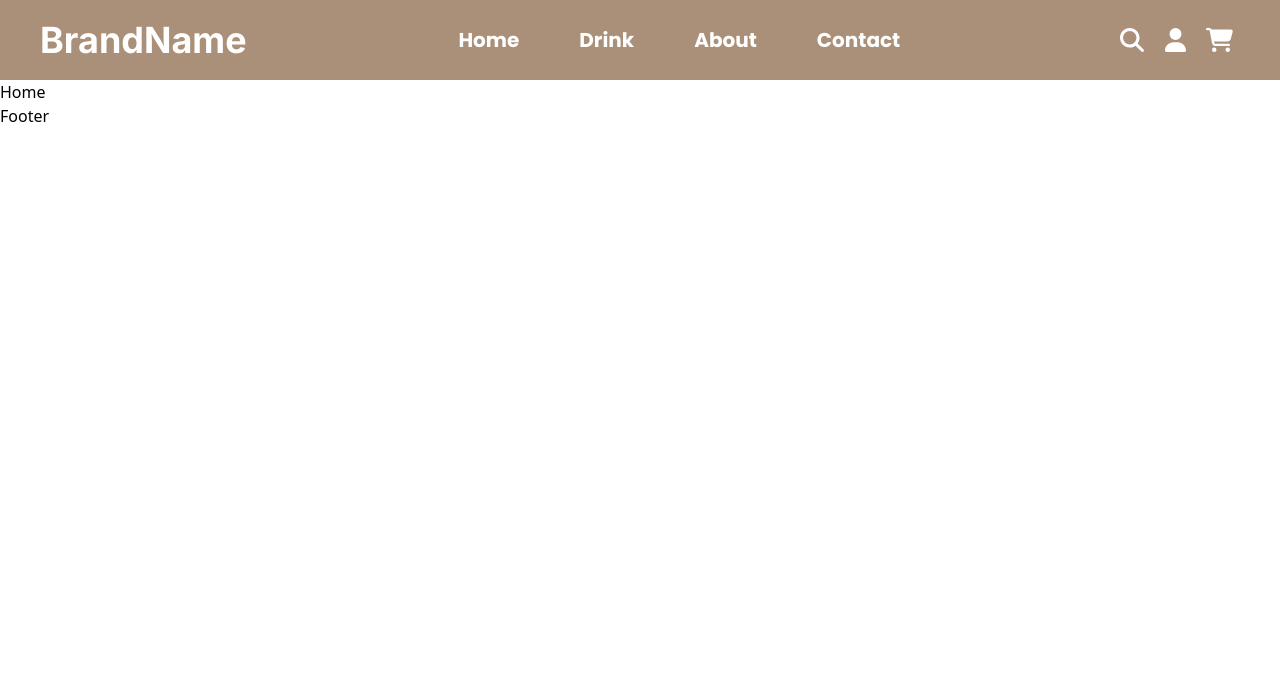
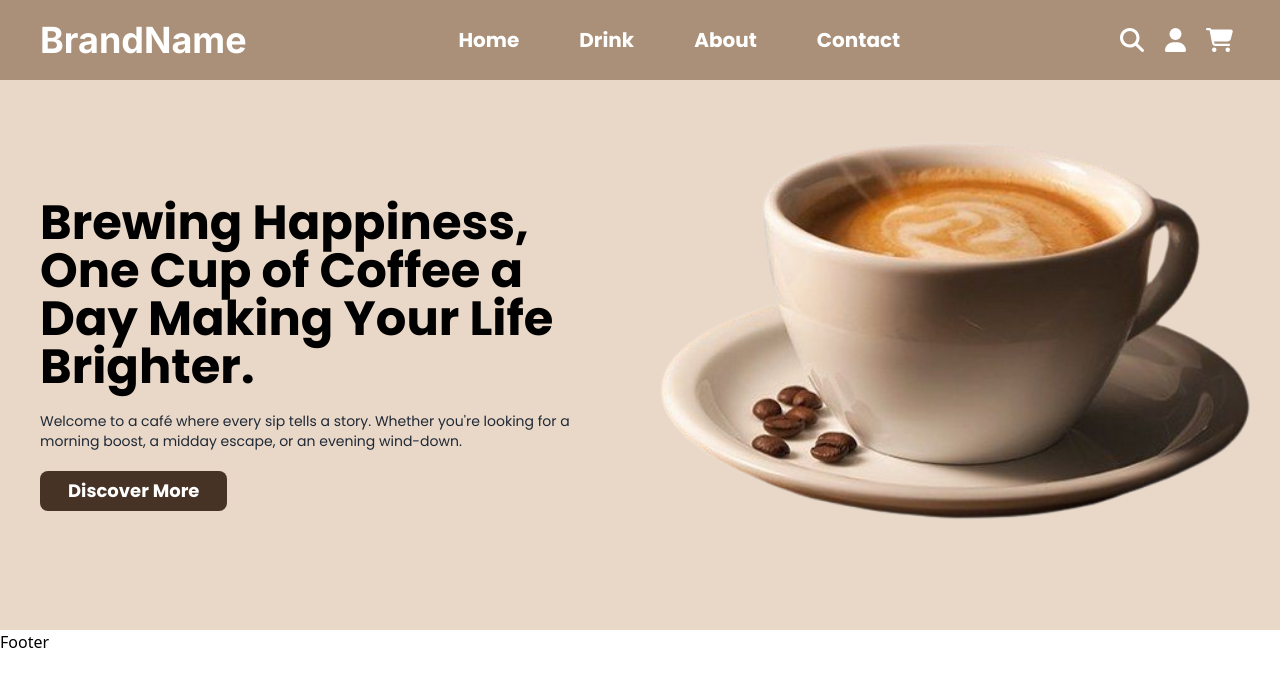
Before and after one commit to Kimsor1111/CafeShop, a React (Vite) app: page / in a window 1280 px wide. Shown: the top 686 px of the page. Built offline with nearby package versions, Linux system fonts and the light colour scheme.

Commit message:
add feature top

```diff
--- a/src/App.jsx
+++ b/src/App.jsx
@@ -1,5 +1,6 @@
 import RootLayout from "./layout/RootLayout";
 import { createBrowserRouter, RouterProvider } from "react-router-dom";
+import { Home } from "./pages";
 const Router = createBrowserRouter([
   {
     path: "/",
@@ -7,7 +8,7 @@ const Router = createBrowserRouter([
     children: [
       {
         index: true,
-        element: <h1>Home</h1>,
+        element: <Home/>,
       },
       {
         path: "drink",
--- /dev/null
+++ b/src/component/Home/featureTop.jsx
@@ -0,0 +1,28 @@
+const featureTop = ({ title, des, img }) => {
+  return (
+    <>
+      <div className="lg:h-[550px] md:grid-cols-2 md:h-[450px] relative w-full h-[560px] bg-[rgba(233,216,199,255)] me-9 grid grid-cols-1">
+        <div className="md:relative md:top-0 md:justify-center md:items-start md:h-full w-full h-[340px] items-center absolute top-[190px] flex flex-col px-10">
+          <h1 className="lg:text-5xl md:text-3xl text-2xl text-black font-bold font-['poppins']">
+            {title}
+          </h1>
+          <p className="text-sm text-gray-800 font-['poppins'] my-5">
+            {des}
+          </p>
+          <button className="md:h-[40px] py-5 px-7 flex justify-center items-center w-fit h-[30px] relative rounded-lg bg-[rgb(71,51,38)] hover:bg-[rgb(80,60,50)] text-white font-bold text-lg font-['poppins']">
+            Discover More
+          </button>
+        </div>
+        <div className="lg:h-[550px] md:h-[450px] w-full h-[250px] flex justify-center items-center">
+          <img
+            src={img}
+            alt=""
+            className="md:w-full w-1/2 h-full object-contain"
+          />
+        </div>
+      </div>
+    </>
+  );
+};
+
+export default featureTop;
--- /dev/null
+++ b/src/component/Home/index.js
@@ -0,0 +1 @@
+export { default as FeatureTop } from "./featureTop";
--- a/src/component/Navbar.jsx
+++ b/src/component/Navbar.jsx
@@ -57,7 +57,7 @@ const Navbar = () => {
       >
         <ul className="w-full overflow-hidden">
           {NavbarList.map(({ icon, name, path }, index) => (
-            <li onClick={() => setIsopen(false)} key={index} className="w-full h-[80px] mt-5 relative after:absolute after:content-[''] after:bottom-0 after:h-[5px] after:bg-white after:w-0 hover:after:w-full after:left-0 after:transition-all after:duration-500">
+            <li onClick={() => setIsopen(false)} key={index} className="w-full h-[60px] mt-5 relative after:absolute after:content-[''] after:bottom-0 after:h-[5px] after:bg-white after:w-0 hover:after:w-full after:left-0 after:transition-all after:duration-500">
               <Link to={path} className="size-full flex flex-row gap-5 items-center">
                 <div className="w-[80px] h-full flex justify-center items-center text-white text-3xl">
                   <FontAwesomeIcon icon={icon} />
--- /dev/null
+++ b/src/data/Home/index.js
@@ -0,0 +1,9 @@
+import FeatureTopImg from "./../../assets/images/featureTop1.png";
+export const featureTop = [
+  {
+    title:
+      "Brewing Happiness, One Cup of Coffee a Day Making Your Life Brighter.",
+    des: "Welcome to a café where every sip tells a story. Whether you're looking for a morning boost, a midday escape, or an evening wind-down.",
+    img: FeatureTopImg,
+  },
+];
--- a/src/pages/Home.jsx
+++ b/src/pages/Home.jsx
@@ -1,9 +1,14 @@
-import React from 'react'
+import { FeatureTop } from "./../component/Home/index";
+import { featureTop } from "./../data/Home";
 
 const Home = () => {
   return (
-    <div>Home</div>
-  )
-}
+    <>
+      {featureTop.map(({ title, des, img }, index) => (
+        <FeatureTop key={index} title={title} des={des} img={img}/>
+      ))}
+    </>
+  );
+};
 
-export default Home
+export default Home;
--- /dev/null
+++ b/src/pages/index.js
@@ -0,0 +1 @@
+export { default as Home } from "./Home";
```
Also changed, not shown: src/assets/images/2.jpg (added), src/assets/images/featureTop1.png (added).
